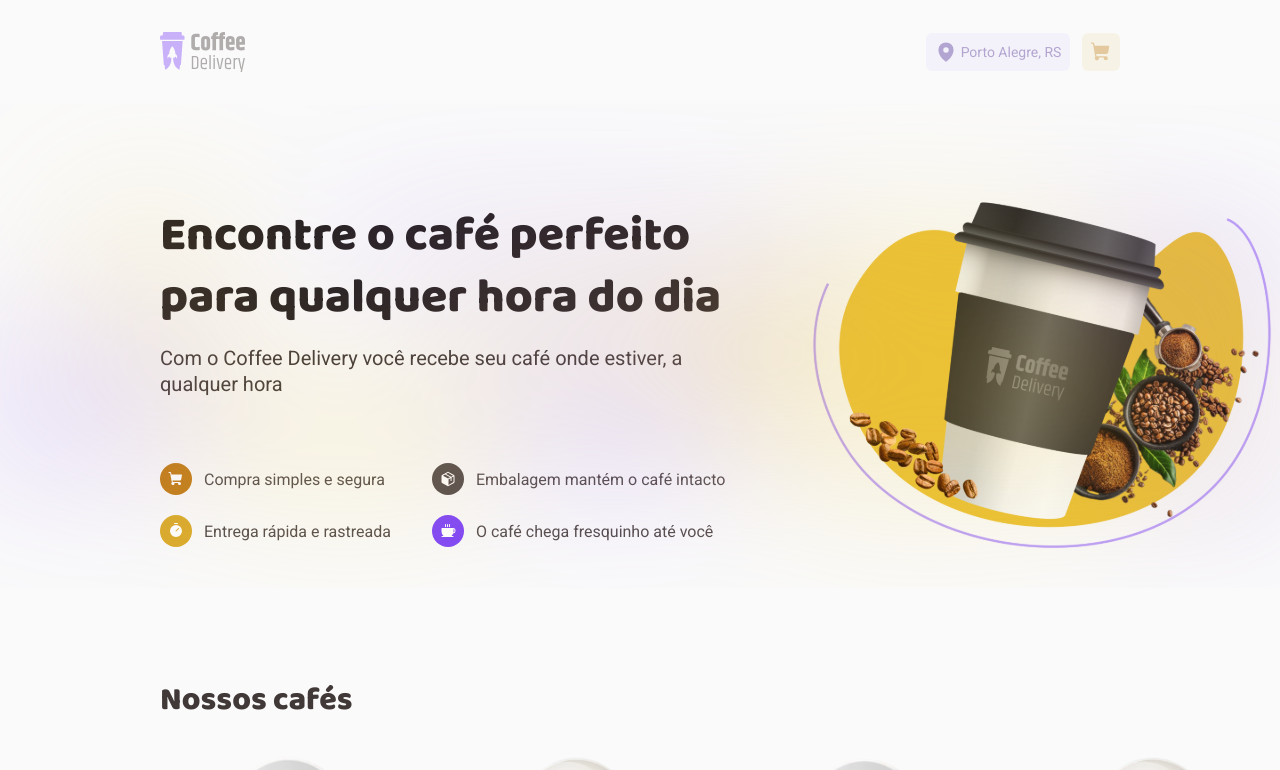
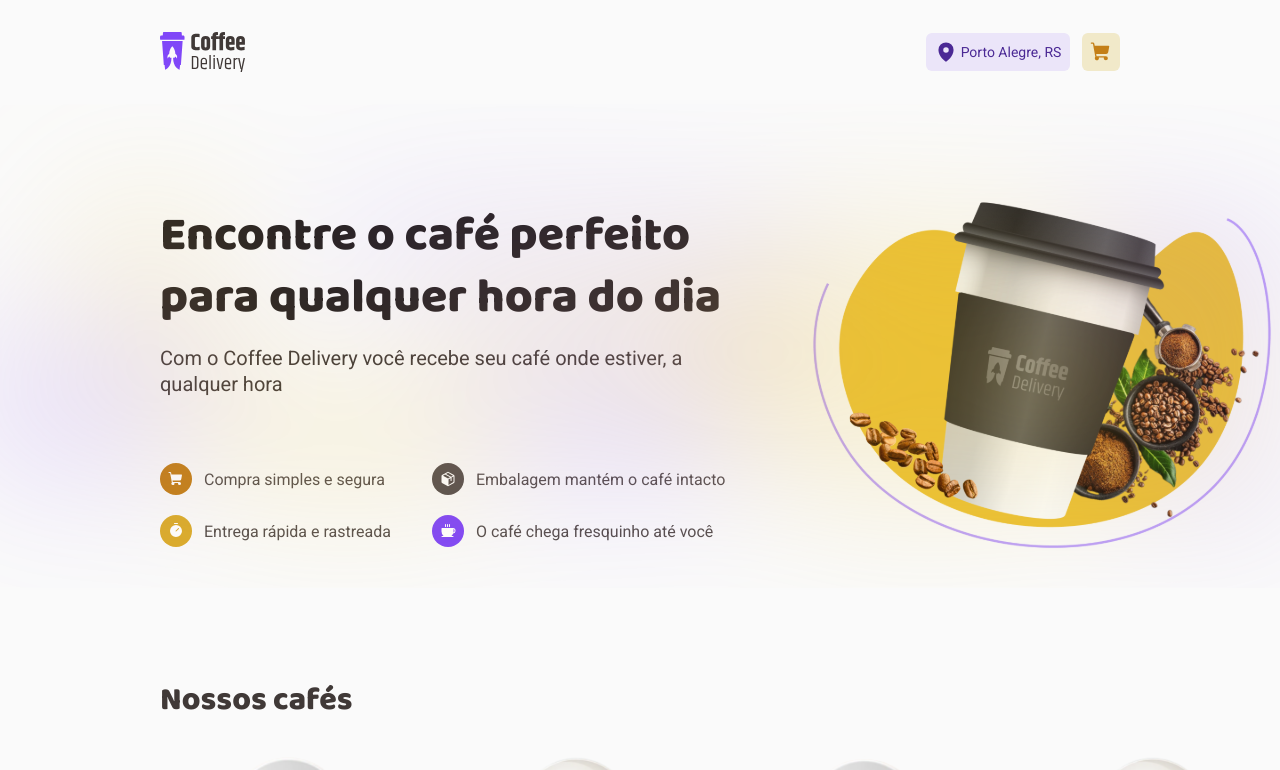
Before and after one commit to ArliMachado/coffee-delivery, a React (Vite) app: page / in a window 1280 px wide. Shown: the top 770 px of the page. Built offline with nearby package versions, Linux system fonts and the light colour scheme.

Commit message:
Ajustando a home

```diff
--- a/src/components/Header/index.tsx
+++ b/src/components/Header/index.tsx
@@ -1,22 +1,10 @@
 import { MapPin, ShoppingCart } from 'phosphor-react'
-import { useEffect, useState } from 'react'
-import { useLocation } from 'react-router-dom'
 import logoCoffee from '../../assets/logo.svg'
 import * as S from './styles'
 
 export function Header() {
-  const [isHome, setIsHome] = useState(false)
-
-  const location = useLocation()
-
-  useEffect(() => {
-    if (location.pathname === '/') {
-      setIsHome(true)
-    }
-  }, [location.pathname])
-
   return (
-    <S.HeaderContainer isHomePage={isHome}>
+    <S.HeaderContainer>
       <img src={logoCoffee} alt="" />
 
       <S.CheckoutInfo>
--- a/src/components/Header/styles.ts
+++ b/src/components/Header/styles.ts
@@ -1,19 +1,15 @@
 import styled from 'styled-components'
 
-interface IHeaderContainerProps {
-  isHomePage: boolean
-}
-
-export const HeaderContainer = styled.header<IHeaderContainerProps>`
+export const HeaderContainer = styled.header`
   display: flex;
   align-items: center;
   justify-content: space-between;
 
   height: 10rem;
-  padding: 2rem 0;
+  width: 100%;
+  padding: 2rem 10rem;
 
-  // TODO Definir opacidade quando for a Home
-  opacity: ${({ isHomePage }) => (isHomePage ? '0.4' : '1')};
+  background: ${({ theme }) => theme.background};
 `
 
 export const CheckoutInfo = styled.div`
--- a/src/layouts/DefaultLayout/styles.ts
+++ b/src/layouts/DefaultLayout/styles.ts
@@ -3,8 +3,10 @@
 export const LayoutContainer = styled.div`
   max-width: 90rem;
   height: calc(100vh - 10rem);
-  padding: 0 10rem;
+  /* padding: 0 10rem; */
   margin: 0 auto;
   display: flex;
   flex-direction: column;
+
+  background: ${({ theme }) => theme.background};
 `
--- a/src/pages/Home/styles.ts
+++ b/src/pages/Home/styles.ts
@@ -1,10 +1,17 @@
 import styled from 'styled-components'
 
-export const HomeContainer = styled.div``
+export const HomeContainer = styled.div`
+  background: ${({ theme }) => theme.background};
+
+  padding: 0 10rem;
+`
 
 export const CoffeesContent = styled.div`
   margin-top: 2rem;
   margin-bottom: 10rem;
+
+  display: flex;
+  flex-direction: column;
 
   strong {
     font-family: 'Baloo 2';
@@ -16,6 +23,7 @@
 `
 export const CoffeesList = styled.div`
   margin-top: 3.375rem;
+  flex: 1;
 
   display: grid;
   grid-template-columns: repeat(4, 16rem);
--- a/src/styles/global.ts
+++ b/src/styles/global.ts
@@ -9,7 +9,7 @@
 
 body {
   ${({ theme }) => css`
-    background: ${theme.background};
+    /* background: ${theme.background}; */
     color: ${theme['base-text']};
     -webkit-font-smoothing: antialiased;
   `}
```
